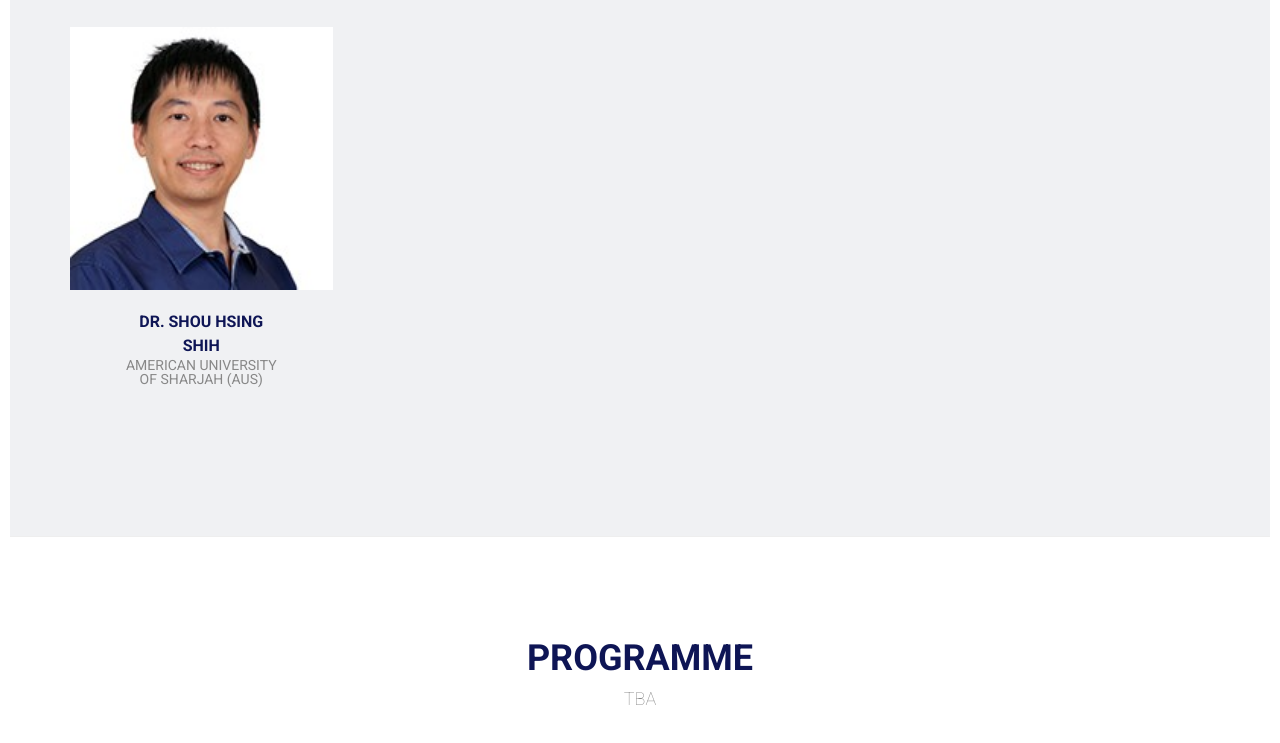
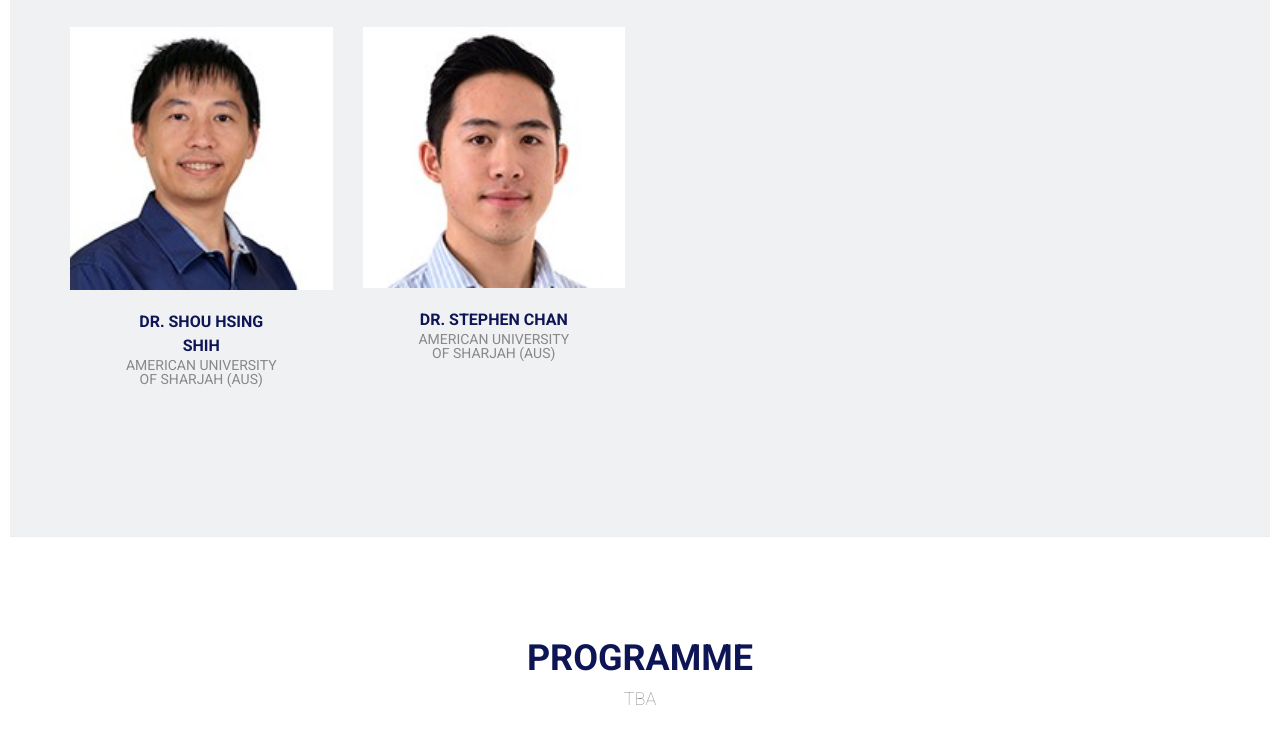
Before and after one commit to blockchain-mcr/blockchain-mcr.github.io, a plain HTML site: page index.html in a window 1280 px wide. Shown: the part 2448-3191 px from the top of the page. Drawn offline with Linux system fonts and the light colour scheme; some packages are replaced by stand-ins of ours.

Commit message:
update12

```diff
--- a/index.html
+++ b/index.html
@@ -241,6 +241,16 @@
                     </figure>
                 </div>
                 <!-- /.col-sm-6 -->
+				                <div class="col-sm-6 col-md-3">
+                    <figure class="thumbnail">
+                        <a href="#"><img src="img/stephen_chan.jpg" class="img-responsive" alt="Image"></a>
+                        <figcaption class="caption text-center">
+                            <h3>Dr. Stephen Chan
+                                <small>American University of Sharjah (AUS)</small>
+                            </h3>
+                        </figcaption>
+                    </figure>
+                </div>
 
             </div>
 
```
